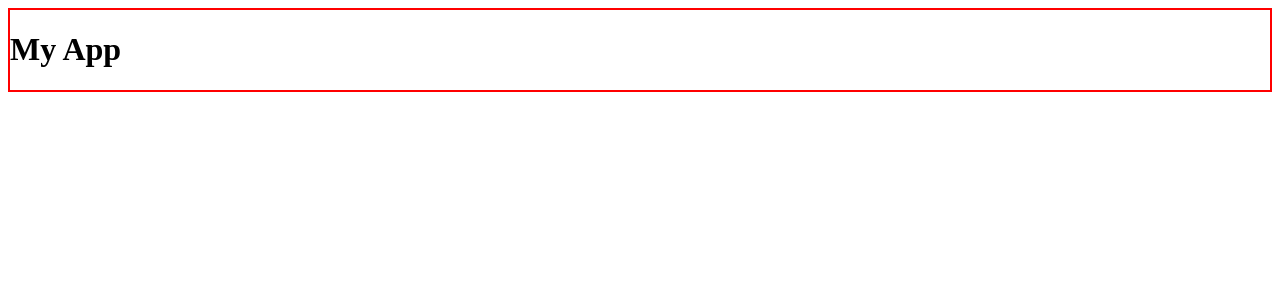
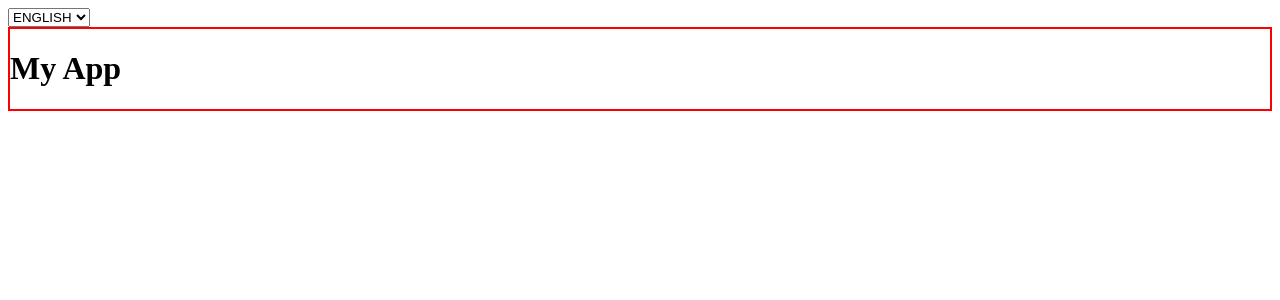
Before and after one commit to fabry84x/esercizi_react, a React (Create React App) app: page / in a window 1280 px wide. Shown: the top 300 px of the page. Built offline with nearby package versions, Linux system fonts and the light colour scheme.

Commit message:
feature/Context-01

```diff
--- a/src/App.js
+++ b/src/App.js
@@ -1,10 +1,34 @@
 import React from "react";
 import { Container } from "./Container";
+import { LanguageContext } from "./LanguageContext";
+import { DisplayLanguage } from "./DisplayLanguage"
 
 export class App extends React.Component {
+    state={
+        language:'en'
+    }
+
+    handleLanguageChange = (event) => {
+        this.setState ({
+            language:event.target.value
+        })
+    }
+
     render() {
         return (
-            <Container title="My App"></Container>
+            <div>
+                <select value={this.state.language} onChange={this.handleLanguageChange}>
+                    <option value='en'>ENGLISH</option>
+                    <option value='it'>ITALIANO</option>
+                </select>
+                <LanguageContext.Provider value={this.state.language}>
+                    <Container title="My App">
+                        <DisplayLanguage />
+                    </Container>
+                </LanguageContext.Provider>
+
+            </div>
+
         )
     }
 }
--- /dev/null
+++ b/src/DisplayLanguage.js
@@ -0,0 +1,7 @@
+import React from "react";
+
+export class DisplayLanguage extends React.Component {
+    render() {
+        return <div></div>
+    }
+}
--- /dev/null
+++ b/src/LanguageContext.js
@@ -0,0 +1,3 @@
+import { createContext } from "react";
+
+export const LanguageContext = createContext('en')
```
